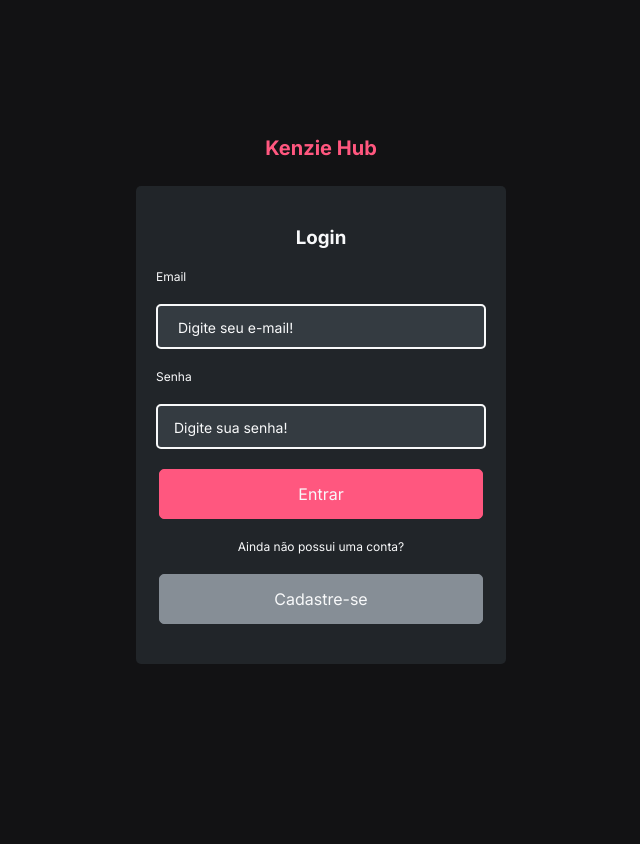
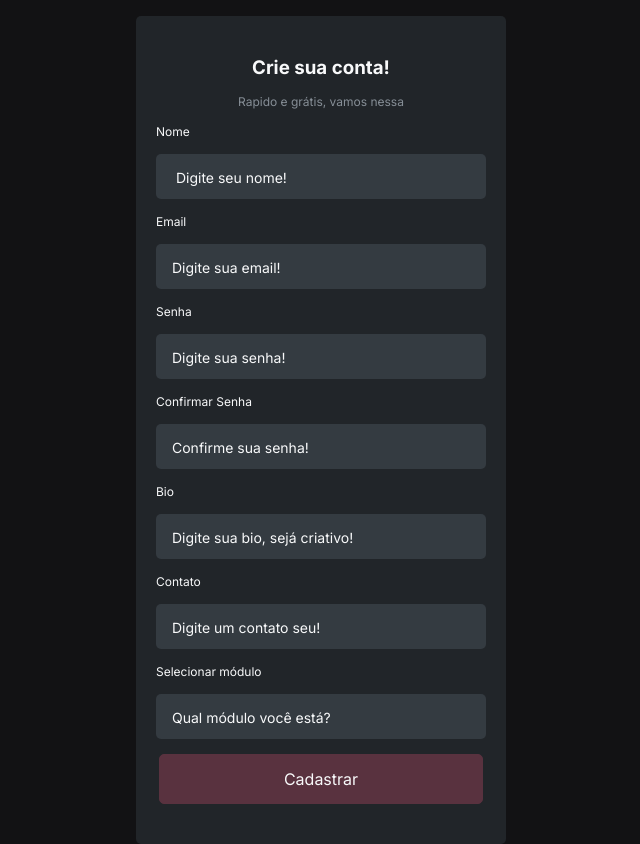
Before and after one commit to DiegoOlive29/KenzieHub-Diego, a React (Create React App) app: page / in a window 1280 px wide. Shown: the whole page, without its empty margins (319-959 px from the left). Before the commit the page ends 800 px from the top, so only its background shows below. Built offline with nearby package versions, Linux system fonts and the light colour scheme.

Commit message:
feat: criação do register, sem a funcionalidade.

```diff
--- a/src/App.js
+++ b/src/App.js
@@ -1,6 +1,7 @@
 import GlobalStyle from './styles/global'
 import { Switch, Route } from 'react-router-dom';
 import Home from './Pages/Home/Home';
+import Register from './Pages/Register/Register';
 function App() {
   return (
 
@@ -9,7 +10,7 @@ function App() {
     <Switch>
       <Route>
 
-        <Home/>
+        <Register/>
 
       </Route>
     </Switch>
--- a/src/Components/Logo/Styles.js
+++ b/src/Components/Logo/Styles.js
@@ -6,15 +6,14 @@ export const Logo = styled.span`
   height: 20px;
   font-size: 20px;
   font-weight: 700;
-  margin-bottom:30px;
-`;
+`
 export const FormPadrao = styled.form`
   background: var(--greyBody);
   display: flex;
   flex-direction: column;
   align-items: center;
   padding: 40px 20px;
-  gap: 20px;
+  gap: 15px;
   border-radius:      5px;
     h3{
         color:var(--fontColorWhit);
@@ -43,6 +42,10 @@ export const FormPadrao = styled.form`
       color: var(--fontColorWhit);
       font-size: 12px;
     }
+    .textInfRegister{
+      color: var(--greyBtt);
+      font-size: 12px;
+    }
     .login{
       width: 324px;
       height 50px;
@@ -57,4 +60,16 @@ export const FormPadrao = styled.form`
       border: 1px solid var(--fontColor);
       border-radius 5px;
     }
+    .registrationAction{
+        width: 324px;
+        height 50px;
+        background:var(--pinkNegative);
+        border: 1px solid var(--pinkNegative);
+        border-radius 5px;
+
+    }
+    .inputregister{
+      border: none;
+    }
+
 `;
--- a/src/Pages/Home/Home.jsx
+++ b/src/Pages/Home/Home.jsx
@@ -1,29 +1,28 @@
-import {Container} from './Styles';
-import LogoPadrao from '../../Components/Logo/Logo';
-import { FormPadrao } from '../../Components/Logo/Styles';
-import { Link } from 'react-router-dom';
-function Home(){
-
-    return(
+import { Container } from "./Styles";
+import LogoPadrao from "../../Components/Logo/Logo";
+import { FormPadrao } from "../../Components/Logo/Styles";
+import { Link } from "react-router-dom";
+function Home() {
+  return (
     <Container>
-        <LogoPadrao/>
+      <div className="logoPadrao">
+        <LogoPadrao />
+      </div>
       <FormPadrao>
         <h3>Login</h3>
         <label htmlFor="">Email</label>
-            <input placeholder=' Digite seu e-mail!' type="text" />
+        <input placeholder=" Digite seu e-mail!" type="text" />
 
         <label htmlFor="">Senha</label>
-            <input placeholder='Digite sua senha!' type="text" />
+        <input placeholder="Digite sua senha!" type="text" />
 
-            <button  className='login' >Entrar</button>
+        <button className="login">Entrar</button>
 
-            <span className='textInf'> Ainda não possui uma conta?</span>
+        <span className="textInf"> Ainda não possui uma conta?</span>
 
-            <button className='registration' >Cadastre-se</button>
-
-
+        <button className="registration">Cadastre-se</button>
       </FormPadrao>
-
     </Container>
-)
-}export default Home;
+  );
+}
+export default Home;
--- a/src/Pages/Home/Styles.js
+++ b/src/Pages/Home/Styles.js
@@ -8,5 +8,7 @@ export const Container = styled.div`
     justify-content:    center;
     text-align:         center;
 
-
+    .logoPadrao{
+        margin-bottom 30px;
+    }
     `;
--- a/src/Pages/Register/Register.jsx
+++ b/src/Pages/Register/Register.jsx
@@ -0,0 +1,46 @@
+import {Container , ContainerTop} from './Styles';
+import LogoPadrao from '../../Components/Logo/Logo';
+import { FormPadrao } from '../../Components/Logo/Styles';
+import { Link } from 'react-router-dom';
+function Register(){
+
+    return(
+    <Container>
+        <ContainerTop>
+        <LogoPadrao/> <button className='back'>Voltar</button>
+        </ContainerTop>
+        <FormPadrao>
+            <h3>Crie sua conta!</h3>
+
+            <span className='textInfRegister'> Rapido e grátis, vamos nessa</span>
+
+            <label htmlFor="">Nome</label>
+            <input className='inputregister' placeholder=' Digite seu nome!' type="text" />
+
+            <label htmlFor="">Email</label>
+            <input className='inputregister' placeholder='Digite sua email!' type="text" />
+
+            <label htmlFor="">Senha</label>
+            <input className='inputregister' placeholder='Digite sua senha!' type="text" />
+
+            <label htmlFor="">Confirmar Senha</label>
+            <input className='inputregister' placeholder='Confirme sua senha!' type="text" />
+
+            <label htmlFor="">Bio</label>
+            <input className='inputregister' placeholder='Digite sua bio, sejá criativo!' type="text" />
+
+            <label htmlFor="">Contato</label>
+            <input className='inputregister' placeholder='Digite um contato seu!' type="text" />
+
+            <label htmlFor="">Selecionar módulo</label>
+            <input className='inputregister' placeholder='Qual módulo você está?' type="text" />
+
+
+            <button className='registrationAction' >Cadastrar</button>
+
+
+        </FormPadrao>
+
+    </Container>
+)
+}export default Register;
--- a/src/Pages/Register/Styles.js
+++ b/src/Pages/Register/Styles.js
@@ -0,0 +1,30 @@
+import styled from "styled-components";
+
+export const Container = styled.div`
+  height: 100vh;
+  display: flex;
+  flex-direction: column;
+  align-items: center;
+  justify-content: center;
+  text-align: center;
+`;
+
+export const ContainerTop = styled.div`
+    width:           370px;
+    height:          30px;
+    display:         flex;
+    align-items: center;
+    justify-content: space-between;
+    padding: 0 10px 0 0;
+    margin: 0 0 30px 0;
+
+.back{
+    width: 80px;
+    height 40px;
+    background:var(--greyBody);
+    border: 1px solid var(--greyBody);
+    border-radius 5px;
+    font-size: 12px;
+
+}
+`;
```
Lines whose indentation alone changed are shown as unchanged.
